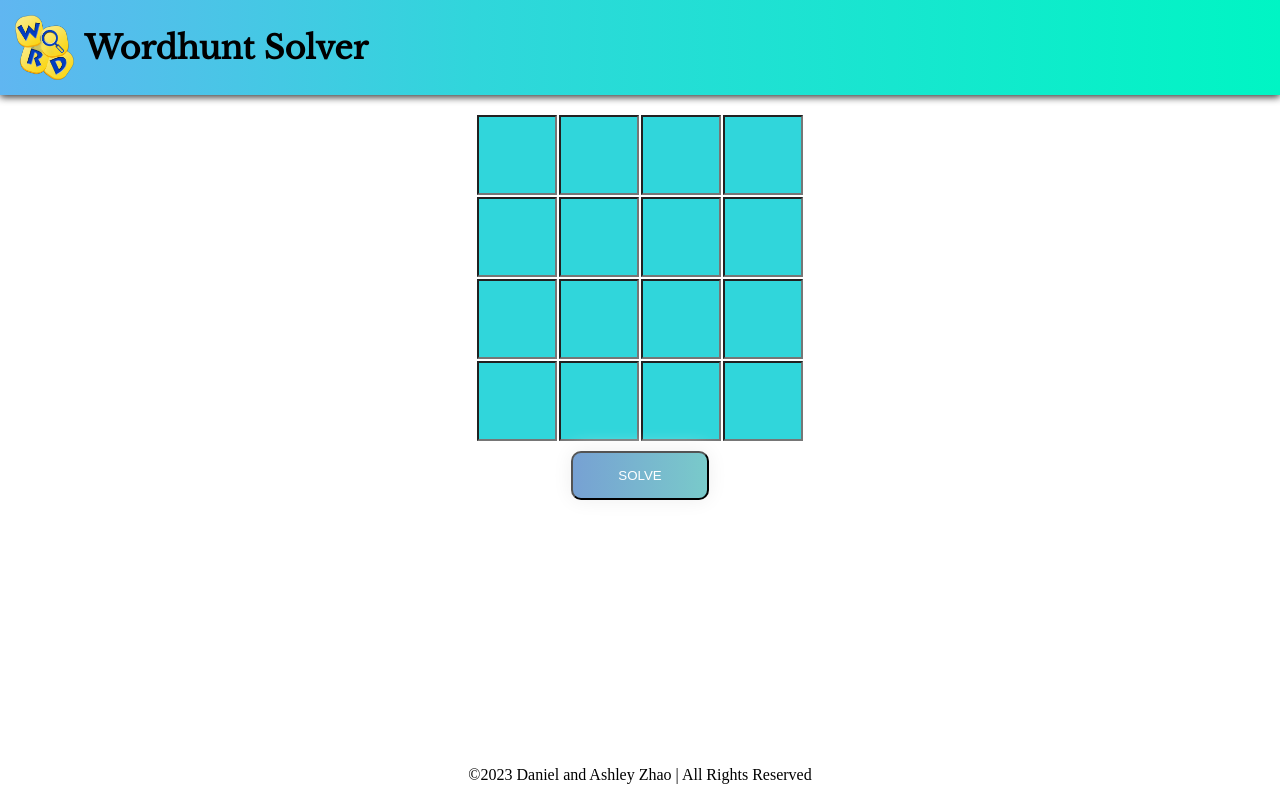
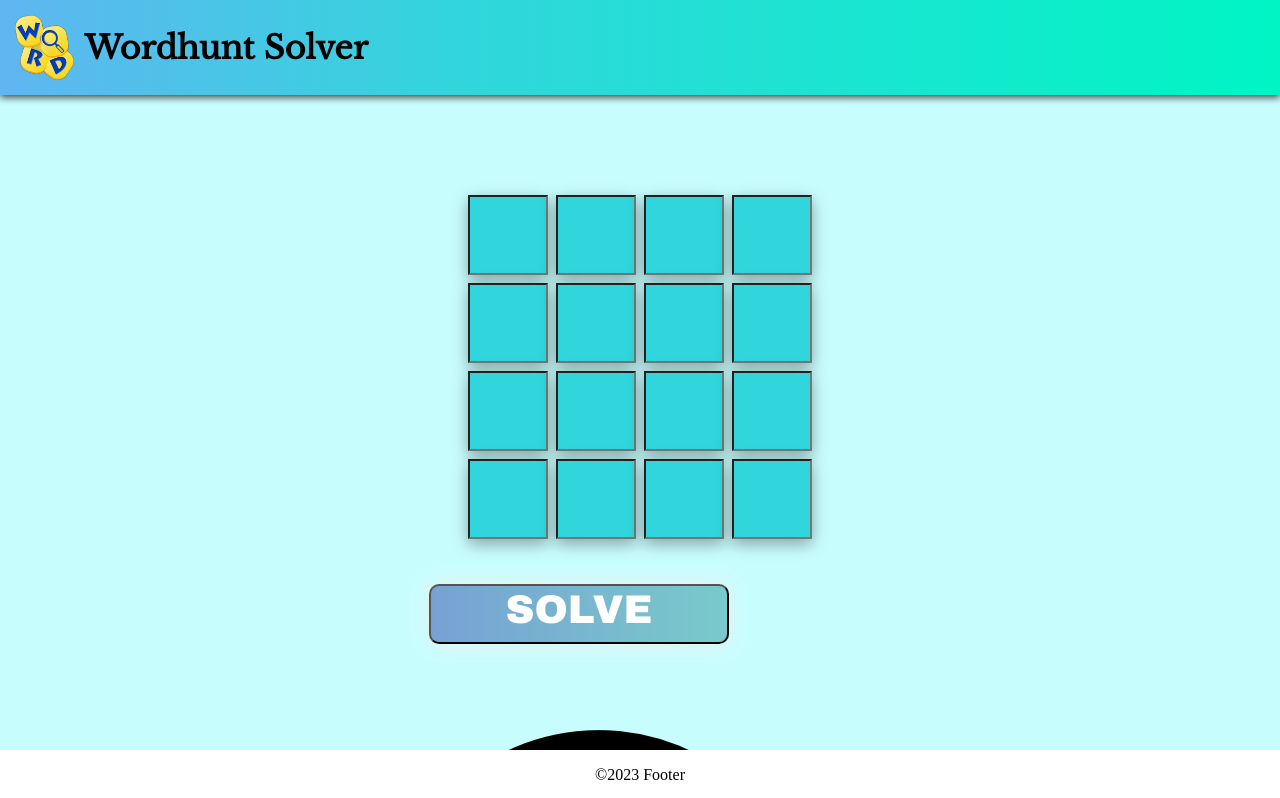
Before and after one commit to P-nguin/Wordhunt-Solver, a React (Vite) app in the folder Wordhunt-Solver/: page / in a window 1280 px wide. Shown: the top 798 px of the page. Built offline with nearby package versions, Linux system fonts and the light colour scheme.

Commit message:
Edit color scheme and redo button

```diff
--- a/Wordhunt-Solver/index.html
+++ b/Wordhunt-Solver/index.html
@@ -10,6 +10,9 @@
     <link rel="preconnect" href="https://fonts.googleapis.com">
     <link rel="preconnect" href="https://fonts.gstatic.com" crossorigin>
     <link href="https://fonts.googleapis.com/css2?family=Libre+Baskerville&display=swap" rel="stylesheet">
+    <link rel="preconnect" href="https://fonts.googleapis.com">
+    <link rel="preconnect" href="https://fonts.gstatic.com" crossorigin>
+    <link href="https://fonts.googleapis.com/css2?family=Lilita+One&display=swap" rel="stylesheet">
     <meta charset="UTF-8" />
     <link rel="icon" type="image/svg+xml" href="/vite.svg" />
     <meta name="viewport" content="width=device-width, initial-scale=1.0" />
--- a/Wordhunt-Solver/src/components/Button.jsx
+++ b/Wordhunt-Solver/src/components/Button.jsx
@@ -1,12 +1,19 @@
 import React from "react";
 import "../styles/Button.css";
+import redo from "../assets/redo.png";
 
 export default function Button(props) {
 	const { handleClick } = props;
 
 	return (
-		<button className="button" onClick={handleClick}>
-			solve
+		<div>
+			<button className="button" onClick={handleClick}>
+			Solve
 		</button>
+
+		<img src = {redo} className="redo"/>
+		</div>
+
+
 	);
 }
--- a/Wordhunt-Solver/src/components/Footer.jsx
+++ b/Wordhunt-Solver/src/components/Footer.jsx
@@ -4,7 +4,7 @@ import "../styles/Footer.css"
 export default function Footer(){
     return(
         <div className = "footer">
-            <p>©2023 Daniel and Ashley Zhao | All Rights Reserved</p>
+            <p>©2023 Footer</p>
         </div>
     )
 }
--- a/Wordhunt-Solver/src/styles/App.css
+++ b/Wordhunt-Solver/src/styles/App.css
@@ -1,5 +1,6 @@
 body {
     margin: 0;
+    background-color: #C8FDFE;
 }
 
 .grid--container {
@@ -9,5 +10,5 @@ body {
     justify-content: center;
     width:100%;
 
-    margin-top: 20px;
+    margin-top: 100px;
 }
--- a/Wordhunt-Solver/src/styles/Button.css
+++ b/Wordhunt-Solver/src/styles/Button.css
@@ -1,7 +1,7 @@
 .button{
     background-image: linear-gradient(to right, #77A1D3 0%, #79CBCA  51%, #77A1D3  100%);
-    margin: 10px;
-    padding: 15px 45px;
+    margin: 45px;
+    padding-bottom: 10px;
     text-align: center;
     text-transform: uppercase;
     transition: 0.5s;
@@ -10,6 +10,10 @@
     box-shadow: 0 0 20px #eee;
     border-radius: 10px;
     display: block;
+    width:300px;
+    height: 60px;
+    font-family: 'Archivo Black', sans-serif;
+    font-size: 40px;
 }
 
 .button:hover{
@@ -17,3 +21,7 @@
     color: #fff;
     text-decoration: none;
 }
+
+.redo{
+
+}
--- a/Wordhunt-Solver/src/styles/InputBox.css
+++ b/Wordhunt-Solver/src/styles/InputBox.css
@@ -1,7 +1,13 @@
 .input-box {
     text-align: center;
     background-color: #30d6db;
-    color:white;
-    font-family: 'Pangolin', cursive;
-    font-size: 40px;
+    color:black;
+    font-family: 'Lilita One', cursive;
+    font-size: 55px;
+    box-shadow: rgba(0, 0, 0, 0.35) 0px 5px 15px;
+    outline-color: black;
 }
+
+.input-box:focus{
+    background-color: #70F6E1;
+}
--- a/Wordhunt-Solver/src/styles/InputGrid.css
+++ b/Wordhunt-Solver/src/styles/InputGrid.css
@@ -4,6 +4,6 @@
     grid-template-rows: repeat(4, 80px);
 
     border-color: aqua;
-    grid-gap: 2px;
+    grid-gap: 8px;
 
 }
```
Also changed, not shown: Wordhunt-Solver/src/assets/redo.png (added).
